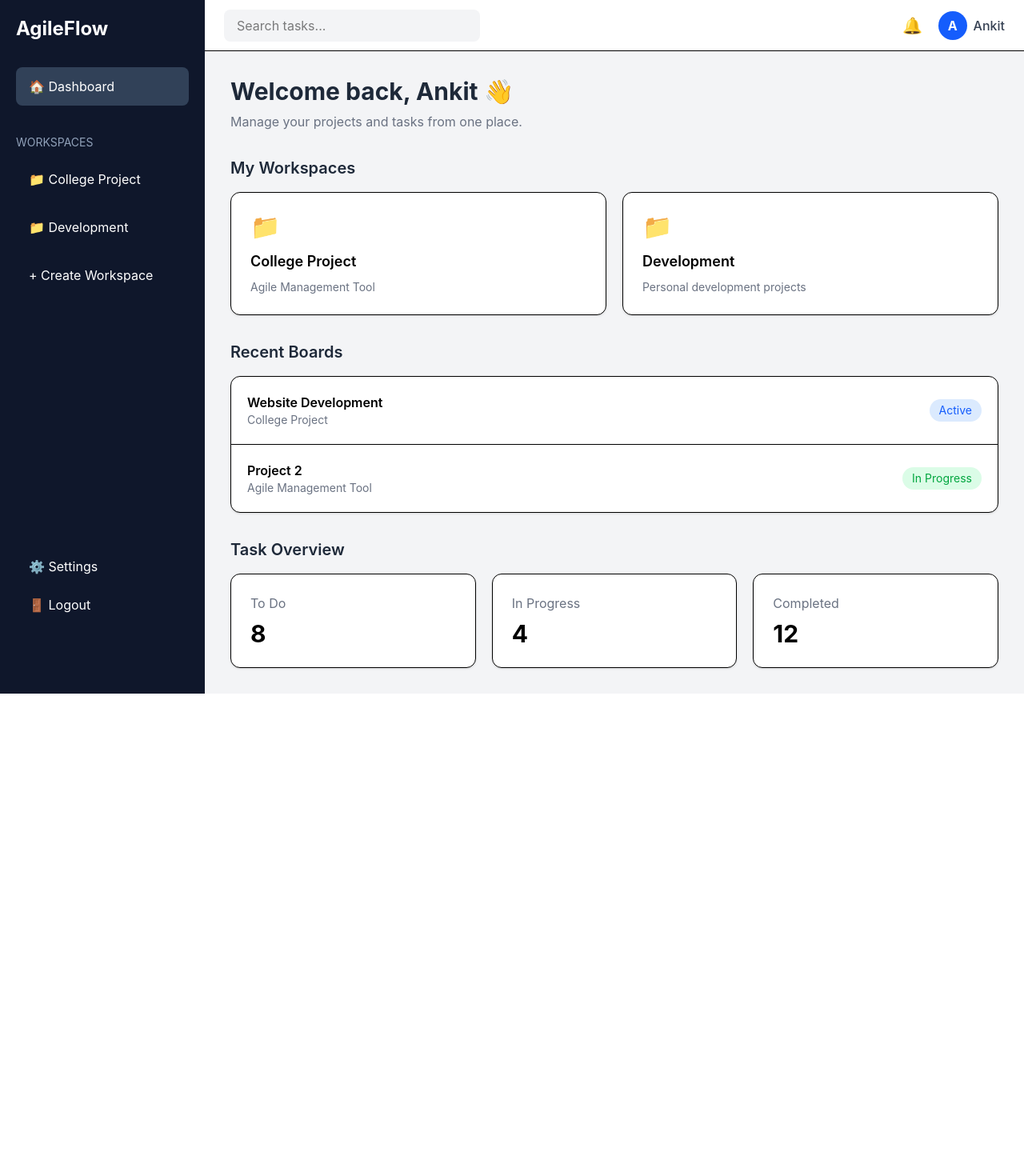
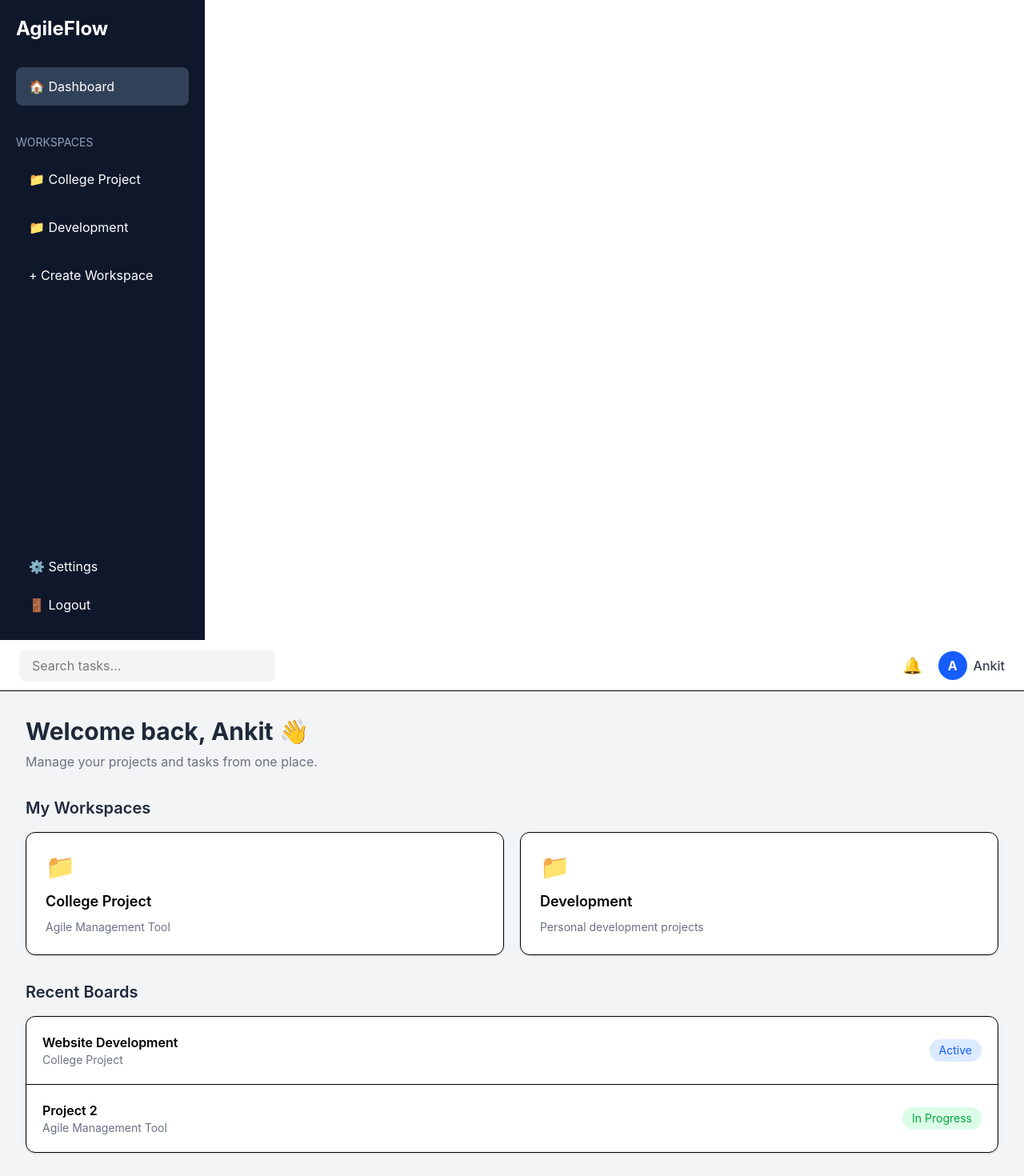
Before and after one commit to Ankit1233999/Agile-management-tool, a React app: page / in a window 1280 px wide. Shown: the top 1470 px of the page at 80% size. Before the commit the page ends 867 px from the top, so only its background shows below. Built offline with nearby package versions, Linux system fonts and the light colour scheme; the HTML template or start-up script is replaced by a standard one.

Commit message:
update Dashboard UI

```diff
--- a/src/App.jsx
+++ b/src/App.jsx
@@ -1,18 +1,17 @@
+
 import Sidebar from "./components/Sidebar";
 import Navbar from "./components/Navbar";
 import Dashboard from "./pages/Dashboard";
+import Workspace from "./pages/Workspace";
 
 function App() {
   return (
-    <div className="flex min-h-screen bg-gray-100">
-
+    <div className="app">
       <Sidebar />
-
-      <div className="flex-1">
+      <div className="main-content">
         <Navbar />
         <Dashboard />
       </div>
-
     </div>
   );
 }
```
